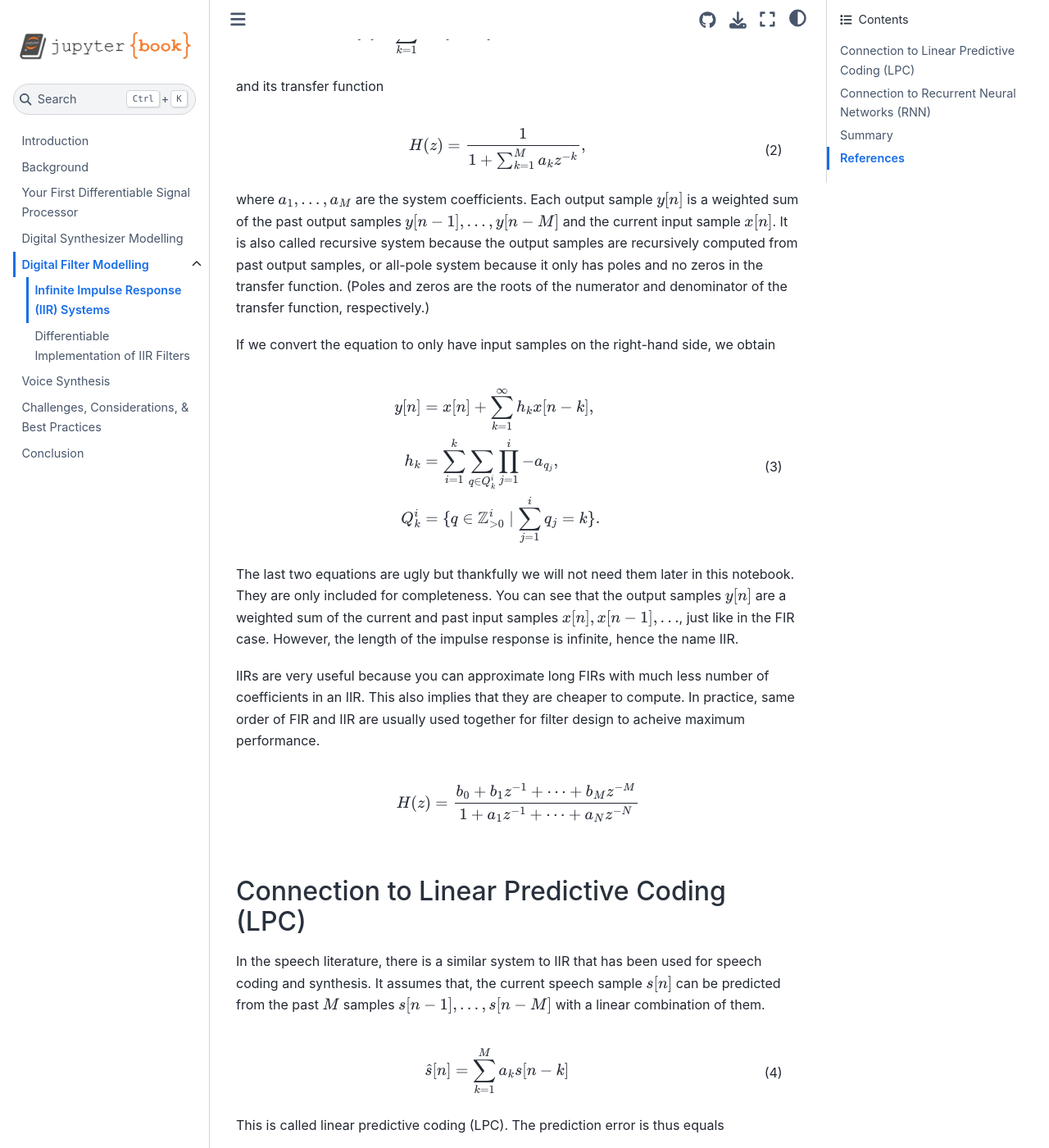
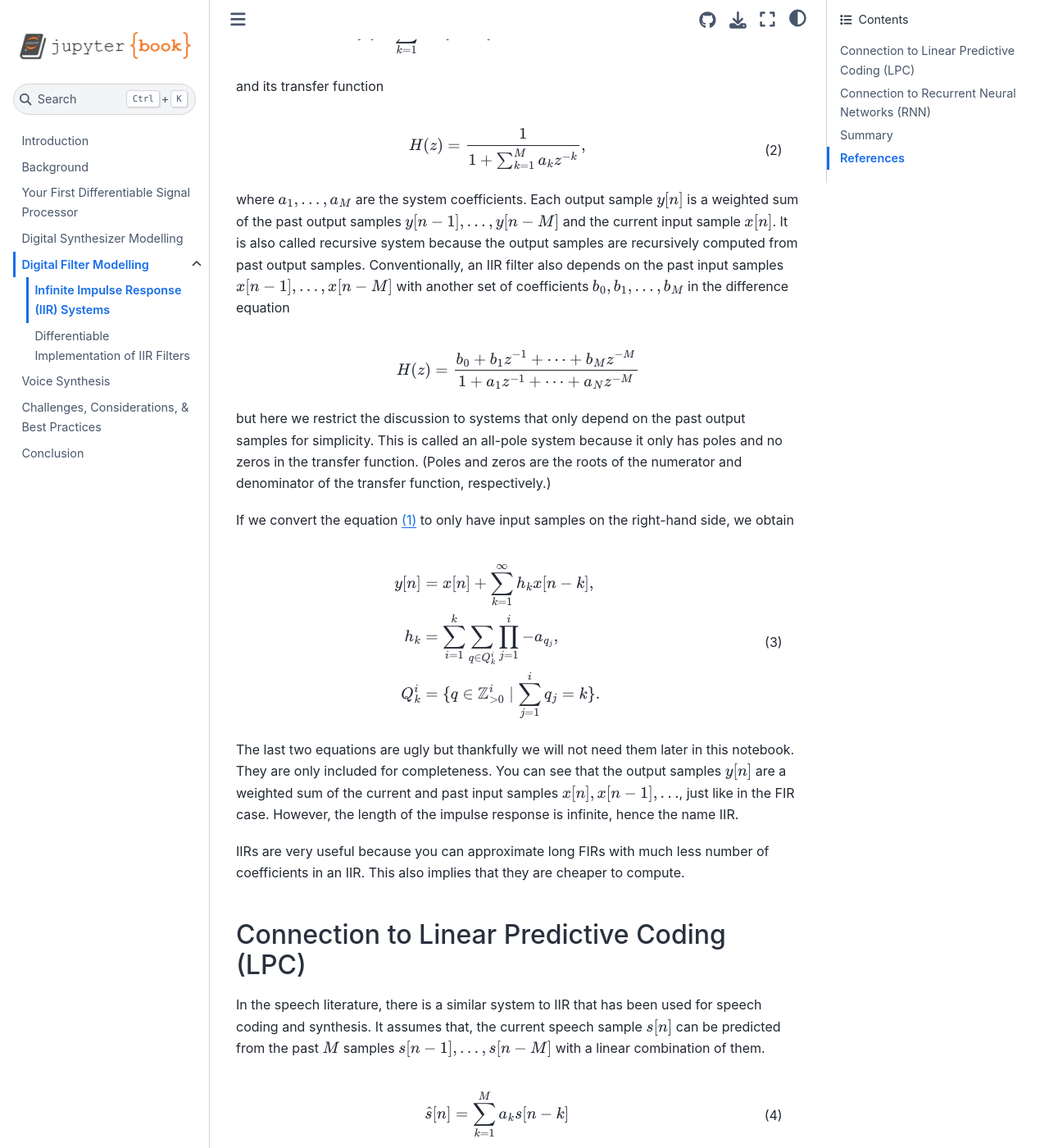
Before and after one commit to intro2ddsp/intro2ddsp.github.io, a Jupyter Book: the page built from filters/iir_intro.md, in a window 1280 px wide and 1400 px high, scrolled down 288 px. Shown: the whole window at 82% size. Built offline with Jupyter Book 1.0.4 settings and Sphinx 7.4.7 and the Sphinx Book theme 1.1.4, drawn with Linux system fonts in a browser that asks for light colours; pages that are not in the unit, such as notebooks, are missing from menus.

Commit message:
state explicitly about the type of IIR in discussion

```diff
--- a/filters/iir_intro.md
+++ b/filters/iir_intro.md
@@ -16,9 +16,18 @@ $$
 H(z) = \frac{1}{1 + \sum_{k=1}^{M} a_k z^{-k}},
 $$ (iir_tf)
 
-where $a_1, \dots, a_M$ are the system coefficients. Each output sample $y[n]$ is a weighted sum of the past output samples $y[n-1], \dots, y[n-M]$ and the current input sample $x[n]$. It is also called recursive system because the output samples are recursively computed from past output samples, or all-pole system because it only has poles and no zeros in the transfer function. (Poles and zeros are the roots of the numerator and denominator of the transfer function, respectively.)
+where $a_1, \dots, a_M$ are the system coefficients.
+Each output sample $y[n]$ is a weighted sum of the past output samples $y[n-1], \dots, y[n-M]$ and the current input sample $x[n]$. It is also called recursive system because the output samples are recursively computed from past output samples.
+Conventionally, an IIR filter also depends on the past input samples $x[n-1], \dots, x[n-M]$ with another set of coefficients $b_0, b_1, \dots, b_M$ in the difference equation
 
-If we convert the equation to only have input samples on the right-hand side, we obtain
+$$
+H(z) = \frac{b_0 + b_1 z^{-1} + \cdots + b_M z^{-M}}{1 + a_1 z^{-1} + \cdots + a_N z^{-M}}
+$$
+
+but here we restrict the discussion to systems that only depend on the past output samples for simplicity.
+This is called an all-pole system because it only has poles and no zeros in the transfer function. (Poles and zeros are the roots of the numerator and denominator of the transfer function, respectively.)
+
+If we convert the equation {eq}`iir` to only have input samples on the right-hand side, we obtain
 
 $$
 \begin{split}
@@ -30,11 +39,7 @@ $$ (iir2)
 
 The last two equations are ugly but thankfully we will not need them later in this notebook. They are only included for completeness. You can see that the output samples $y[n]$ are a weighted sum of the current and past input samples $x[n], x[n-1], \dots$, just like in the FIR case. However, the length of the impulse response is infinite, hence the name IIR.
 
-IIRs are very useful because you can approximate long FIRs with much less number of coefficients in an IIR. This also implies that they are cheaper to compute. In practice, same order of FIR and IIR are usually used together for filter design to acheive maximum performance.
-
-$$
-H(z) = \frac{b_0 + b_1 z^{-1} + \cdots + b_M z^{-M}}{1 + a_1 z^{-1} + \cdots + a_N z^{-N}}
-$$
+IIRs are very useful because you can approximate long FIRs with much less number of coefficients in an IIR. This also implies that they are cheaper to compute.
 
 ## Connection to Linear Predictive Coding (LPC)
 
```
